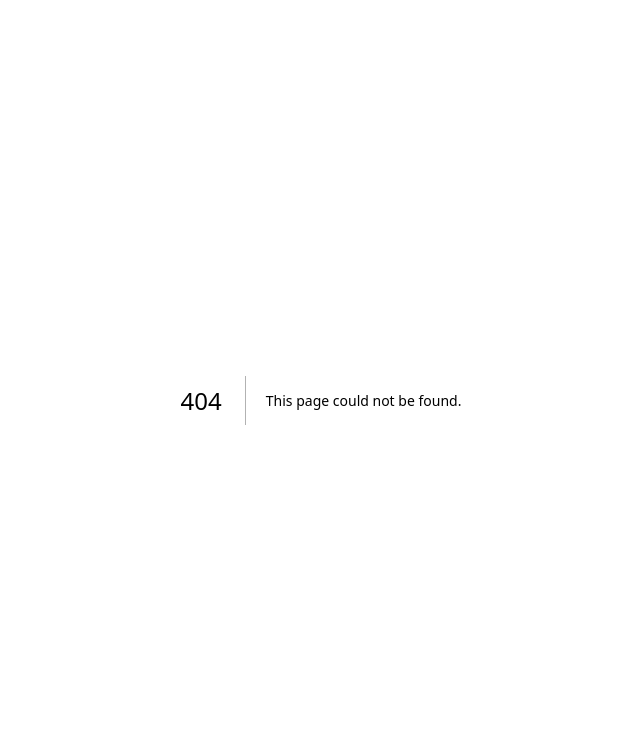
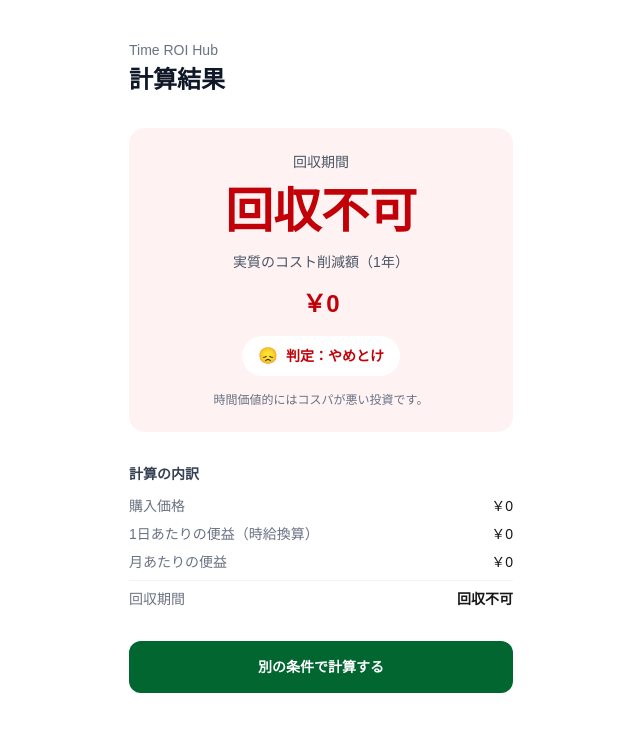
Before and after one commit to nagi558/Time-ROI-Hub, a Next.js app: page /result in a window 1280 px wide. Before the commit this address had no page. Shown: the top 732 px of the page, without its empty margins (319-959 px from the left). Built offline with nearby package versions, Linux system fonts and the light colour scheme.

Commit message:
feat: 結果ページの作成

```diff
--- /dev/null
+++ b/src/app/result/page.tsx
@@ -0,0 +1,136 @@
+import Link from 'next/link'
+import type { Metadata } from 'next'
+import { calcROI } from '@/lib/roi'
+import { formatYen, formatMonths } from '@/lib/format'
+import type { ROIInput } from '@/types'
+
+export const metadata: Metadata = {
+  title: '計算結果',
+}
+
+type Props = {
+  searchParams: Promise<{
+    price?: string
+    time?: string
+    wage?: string
+  }>
+}
+
+const toNumber = (value?: string, fallback = 0): number => {
+  const num = Number(value)
+  return Number.isFinite(num) ? num : fallback
+}
+
+const verdictConfig = {
+  buy: {
+    label: '買い！',
+    emoji: '😊',
+    color: 'text-green-700',
+    bg: 'bg-green-50',
+    message: 'あなたの時間価値に基づくと、十分に元が取れる投資です。',
+  },
+  good: {
+    label: 'アリ',
+    emoji: '🙂',
+    color: 'text-blue-700',
+    bg: 'bg-blue-50',
+    message: '悪くない投資です。用途に合えば購入を検討しましょう。',
+  },
+  maybe: {
+    label: '微妙',
+    emoji: '😐',
+    color: 'text-yellow-700',
+    bg: 'bg-yellow-50',
+    message: '回収まで時間がかかります。本当に必要か考えましょう。',
+  },
+  pass: {
+    label: 'やめとけ',
+    emoji: '😞',
+    color: 'text-red-700',
+    bg: 'bg-red-50',
+    message: '時間価値的にはコスパが悪い投資です。',
+  },
+}
+
+export default async function ResultPage({ searchParams }: Props) {
+  const params = await searchParams
+
+  const input: ROIInput = {
+    price: toNumber(params.price),
+    timeSavedPerDay: toNumber(params.time),
+    hourlyWage: toNumber(params.wage, 1500),
+  }
+
+  const result = calcROI(input)
+  const config = verdictConfig[result.verdict]
+
+  return (
+    <main className="flex flex-col items-center min-h-screen px-6 py-10 bg-white">
+      <div className="w-full max-w-sm flex flex-col gap-8">
+        <div className="flex flex-col gap-1">
+          <p className="text-sm text-gray-500">Time ROI Hub</p>
+          <h1 className="text-2xl font-bold text-gray-900">計算結果</h1>
+        </div>
+
+        <div
+          className={`flex flex-col items-center gap-4 rounded-2xl p-6 ${config.bg}`}
+        >
+          <p className="text-sm font-medium text-gray-600">回収期間</p>
+          <p className={`text-5xl font-bold ${config.color}`}>
+            {formatMonths(result.paybackMonths)}
+          </p>
+          <p className="text-sm text-gray-600">実質のコスト削減額（1年）</p>
+          <p className={`text-2xl font-bold ${config.color}`}>
+            {formatYen(result.annualBenefit)}
+          </p>
+          <div
+            className={`flex items-center gap-2 px-4 py-2 rounded-full bg-white`}
+          >
+            <span>{config.emoji}</span>
+            <span className={`text-sm font-semibold ${config.color}`}>
+              判定：{config.label}
+            </span>
+          </div>
+          <p className="text-xs text-gray-500 text-center">{config.message}</p>
+        </div>
+
+        <div className="flex flex-col gap-3">
+          <p className="text-sm font-semibold text-gray-700">計算の内訳</p>
+          <div className="flex flex-col gap-2 text-sm">
+            <div className="flex justify-between">
+              <span className="text-gray-500">購入価格</span>
+              <span className="font-medium">{formatYen(input.price)}</span>
+            </div>
+            <div className="flex justify-between">
+              <span className="text-gray-500">1日あたりの便益（時給換算）</span>
+              <span className="font-medium">
+                {formatYen(result.dailyBenefit)}
+              </span>
+            </div>
+            <div className="flex justify-between">
+              <span className="text-gray-500">月あたりの便益</span>
+              <span className="font-medium">
+                {formatYen(result.monthlyBenefit)}
+              </span>
+            </div>
+            <div className="flex justify-between border-t border-gray-100 pt-2">
+              <span className="text-gray-500">回収期間</span>
+              <span className="font-semibold">
+                {formatMonths(result.paybackMonths)}
+              </span>
+            </div>
+          </div>
+        </div>
+
+        <div className="flex flex-col gap-3">
+          <Link
+            href="/calculate"
+            className="w-full py-4 bg-green-800 text-white text-center text-sm font-semibold rounded-xl hover:bg-green-900 transition-colors"
+          >
+            別の条件で計算する
+          </Link>
+        </div>
+      </div>
+    </main>
+  )
+}
```
